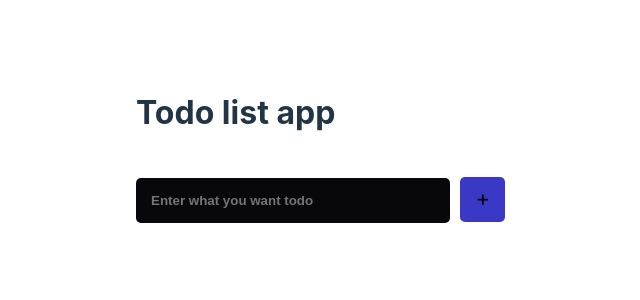
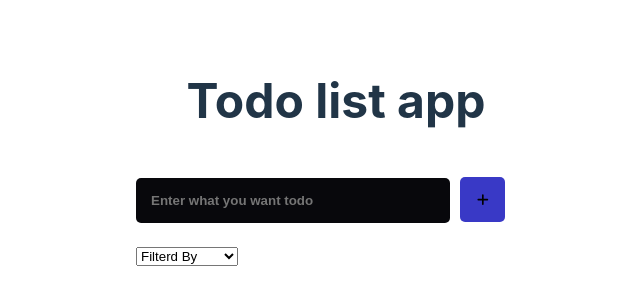
Before and after one commit to Mustapha-Nkhili/react-todo-list, a React (Vite) app: page / in a window 1280 px wide. Shown: the part 194-494 px from the top of the page, without its empty margins (304-944 px from the left). Built offline with nearby package versions, Linux system fonts and the light colour scheme.

Commit message:
feat(filter): Add filter component to manage todo list items

```diff
--- a/src/App.css
+++ b/src/App.css
@@ -59,6 +59,11 @@ body {
   .todo-app-container {
     padding: 20px;
   }
+}
+
+.todo-app-container h1 {
+  font-size: 3rem;
+  text-align: center;
 }
 
 .add-todo {
--- a/src/components/TodoList.jsx
+++ b/src/components/TodoList.jsx
@@ -1,6 +1,7 @@
 import { useSelector } from "react-redux";
 import TodoItem from "./TodoItem";
 import { useLayoutEffect, useRef } from "react";
+import TodosFilter from "./TodosFilter";
 
 export default function TodoList() {
   const todos = useSelector((store) => store);
@@ -18,6 +19,7 @@ export default function TodoList() {
 
   return (
     <main className="todos" ref={todosRef}>
+      <TodosFilter />
       {todos.map((todo) => {
         return <TodoItem todo={todo} key={todo.id} />;
       })}
--- /dev/null
+++ b/src/components/TodosFilter.jsx
@@ -0,0 +1,17 @@
+export default function TodosFilter() {
+  return (
+    <div className="todos-filter">
+      <select name="filter" id="filter">
+        <optgroup label="Status">
+        <option value="">Filterd By</option>
+          <option value="all">All</option>
+          <option value="completed">Completed</option>
+        </optgroup>
+        <optgroup label="Colors">
+          <option value="red">Red</option>
+          <option value="yellow">yellow</option>
+        </optgroup>
+      </select>
+    </div>
+  );
+}
```
